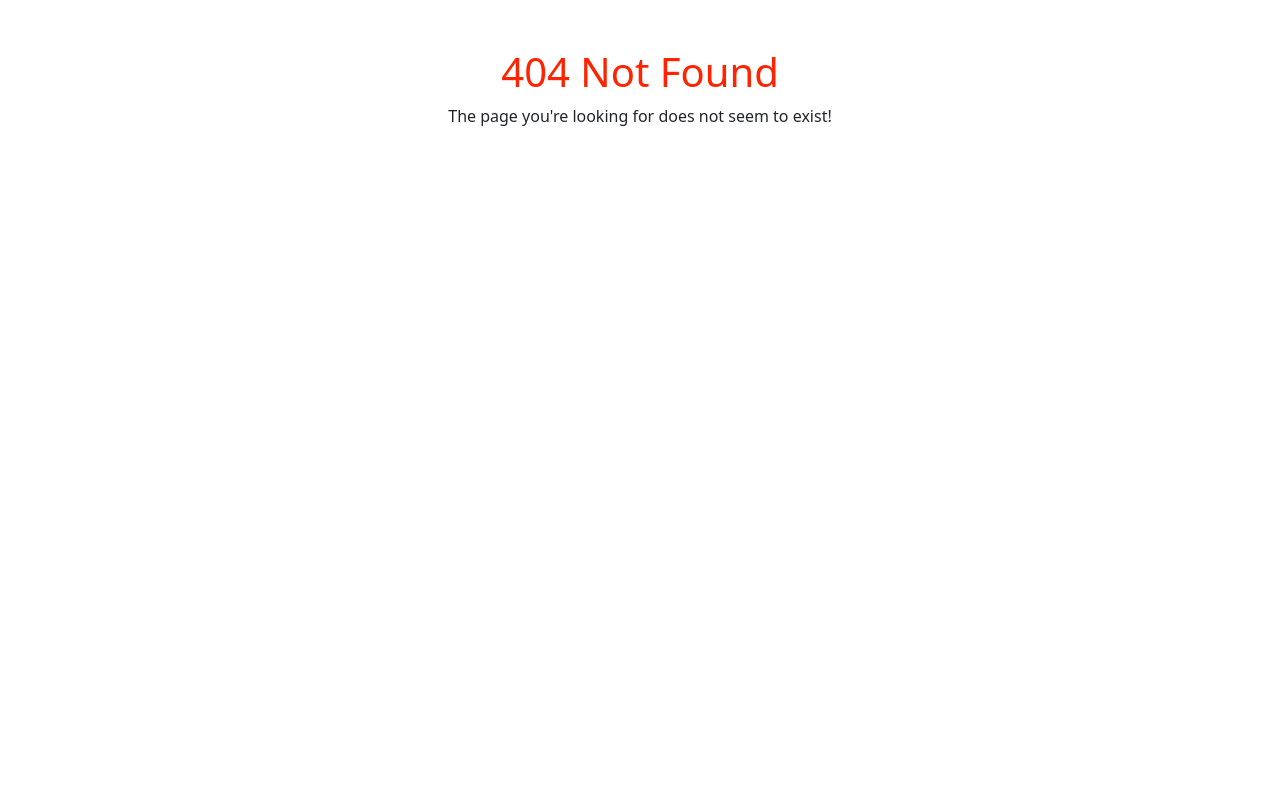
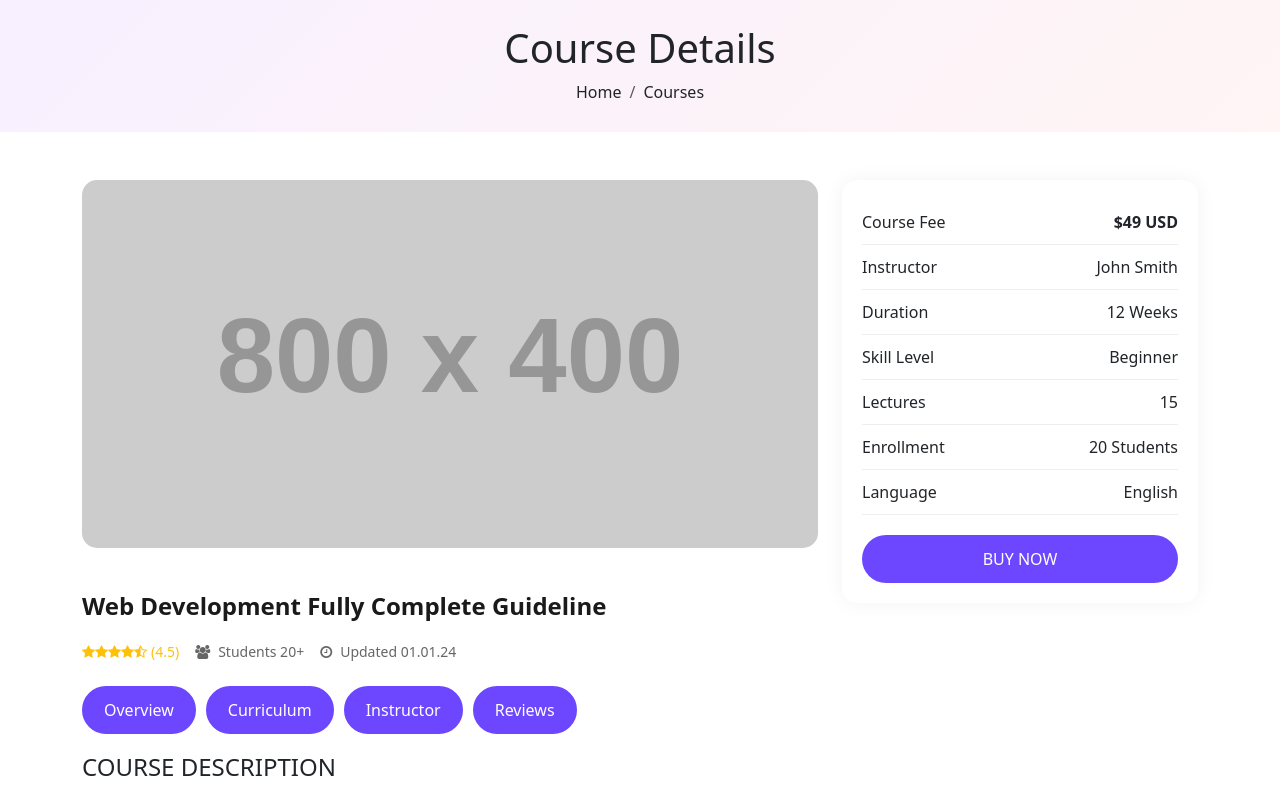
Before and after one commit to pujalakhe/CourseRecom-Frontend-, an Angular app: page /course-detail in a window 1280 px wide. Before the commit this address had no page. Shown: the top 794 px of the page. Built offline with nearby package versions, Linux system fonts and the light colour scheme.

Commit message:
course-detail

```diff
--- a/src/app/app.routes.ts
+++ b/src/app/app.routes.ts
@@ -18,7 +18,7 @@ export const routes: Routes = [
   { path: 'home', component: HomeComponent },
   { path: 'about', component: AboutComponent },
   { path: 'courses', component: CourseComponent },
-  { path: 'course-details', component: CourseDetailComponent },
+  { path: 'course-detail', component: CourseDetailComponent },
   { path: 'search', component: SearchPageComponent },
   { path: 'contact', component: ContactComponent, canActivate: [authGuard] },
   { path: '**', component: PageNotFoundComponent }, //wildcard
--- a/src/app/components/course-card/course-card.component.html
+++ b/src/app/components/course-card/course-card.component.html
@@ -1,4 +1,4 @@
-<div class="row g-4 mt-3">
+<div class="row g-4 mt-3 px-3">
   <!-- Course Card 1 static card-->
 
   <!-- <div class="col-md-4">
@@ -81,7 +81,12 @@
             />
             <span> Static Samantha</span>
           </div>
-          <a href="#" class="enroll-btn">Enroll →</a>
+          <button
+            class="enroll-btn"
+            (click)="navigateToCourseDetail(course.course_id)"
+          >
+            Enroll →
+          </button>
         </div>
       </div>
     </div>
--- a/src/app/components/course-card/course-card.component.ts
+++ b/src/app/components/course-card/course-card.component.ts
@@ -1,6 +1,7 @@
-import { Component, Input } from '@angular/core';
+import { Component, inject, Input } from '@angular/core';
 import { Course } from '../../models/course';
 import { CommonModule } from '@angular/common';
+import { Router } from '@angular/router';
 
 @Component({
   selector: 'app-course-card',
@@ -11,6 +12,7 @@ import { CommonModule } from '@angular/common';
 })
 export class CourseCardComponent {
   @Input() courses: Course[] = [];
+  router = inject(Router);
 
   starsArray(rating: number): string[] {
     const fullStars = Math.floor(rating);
@@ -25,4 +27,8 @@ export class CourseCardComponent {
           : 'fa-star-o'
       );
   }
+
+  navigateToCourseDetail(courseId: number) {
+    this.router.navigate(['/course-detail'], { queryParams: { id: courseId } });
+  }
 }
--- a/src/app/components/course-detail/course-detail.component.scss
+++ b/src/app/components/course-detail/course-detail.component.scss
@@ -53,7 +53,7 @@
 .nav-tabs .nav-link {
   border: 2px solid var(--header-primary-color);
   background-color: var(--header-primary-color);
-  color: #666;
+  color: #fff !important;
   padding: 10px 20px;
   margin-right: 10px;
   border-radius: 25px;
@@ -84,7 +84,7 @@
 
 .buy-now-btn {
   background-color: var(--header-primary-color);
-  color: #666;
+  color: #fff;
   border: none;
   padding: 12px 30px;
   border-radius: 25px;
@@ -92,11 +92,6 @@
   margin-top: 20px;
 }
 
-.buy-now-btn:hover {
-  background-color: var(--header-primary-color);
-  color: #fff;
-}
-
 .course-description {
   color: #666;
   line-height: 1.6;
--- a/src/app/services/course.service.ts
+++ b/src/app/services/course.service.ts
@@ -27,4 +27,6 @@ export class CourseService {
       }
     );
   }
+
+
 }
--- a/src/styles.scss
+++ b/src/styles.scss
@@ -7,6 +7,7 @@
 body {
   height: 100%;
   margin: 0;
+  overflow-x: hidden;
 }
 p,
 h1,
```
